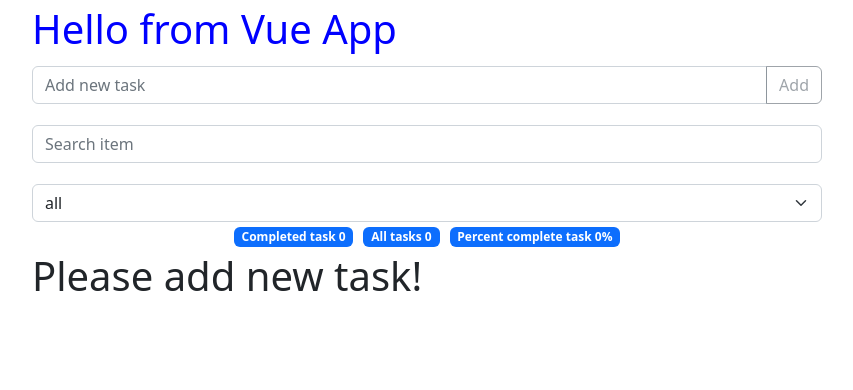
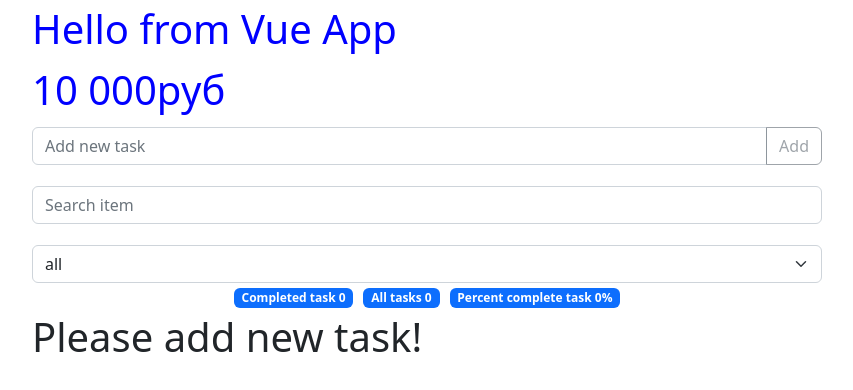
Before and after one commit to TrAs13/VueMaster, a Vue app: page / in a window 1280 px wide. Shown: the top 390 px of the page, without its empty margins (213-1066 px from the left). Built offline with nearby package versions, Linux system fonts and the light colour scheme.

Commit message:
Выполнил задание №3 урока №4

```diff
--- a/src/App.vue
+++ b/src/App.vue
@@ -1,5 +1,6 @@
 <template>
   <h1 v-color="msgColor">{{ msg }}</h1>
+  <h1 v-color="msgColor">{{ $filters.numberFormat(10000, "руб") }}</h1>
   <TodoAddForm v-on:addnewtask="addnewtask"></TodoAddForm>
   <TodoSearch v-on:searchtask="searchtask"></TodoSearch>
   <TodoFilter v-on:changefilter="changefilter"></TodoFilter>
--- a/src/main.js
+++ b/src/main.js
@@ -5,5 +5,10 @@
 const app = createApp(App);
 
 app.directive("color", colorDirective);
+app.config.globalProperties.$filters = {
+  numberFormat(value, currency = "") {
+    return ("" + value).replace(/(\d)(?=(\d{3})+(?!\d))/g, "$1 ") + currency;
+  },
+};
 
 app.mount("#app");
```
